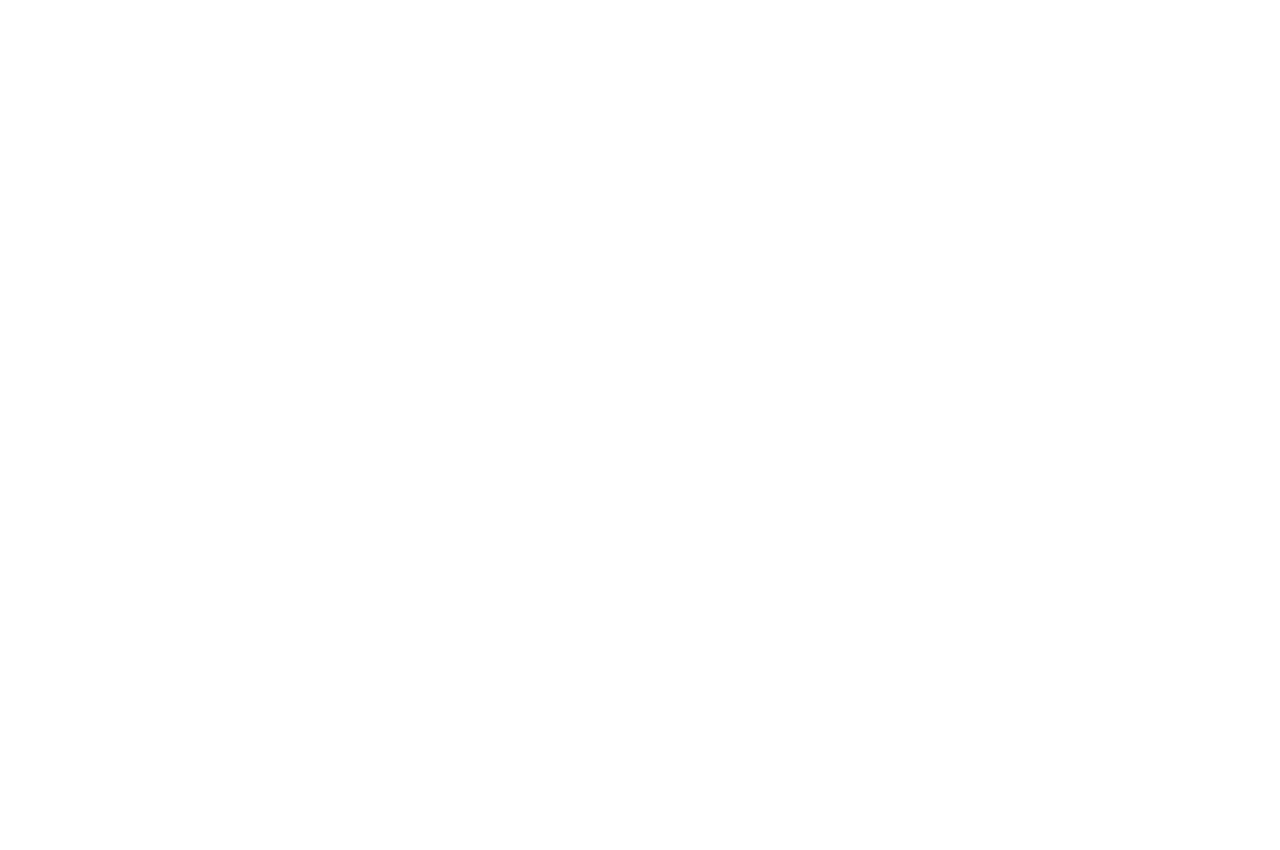
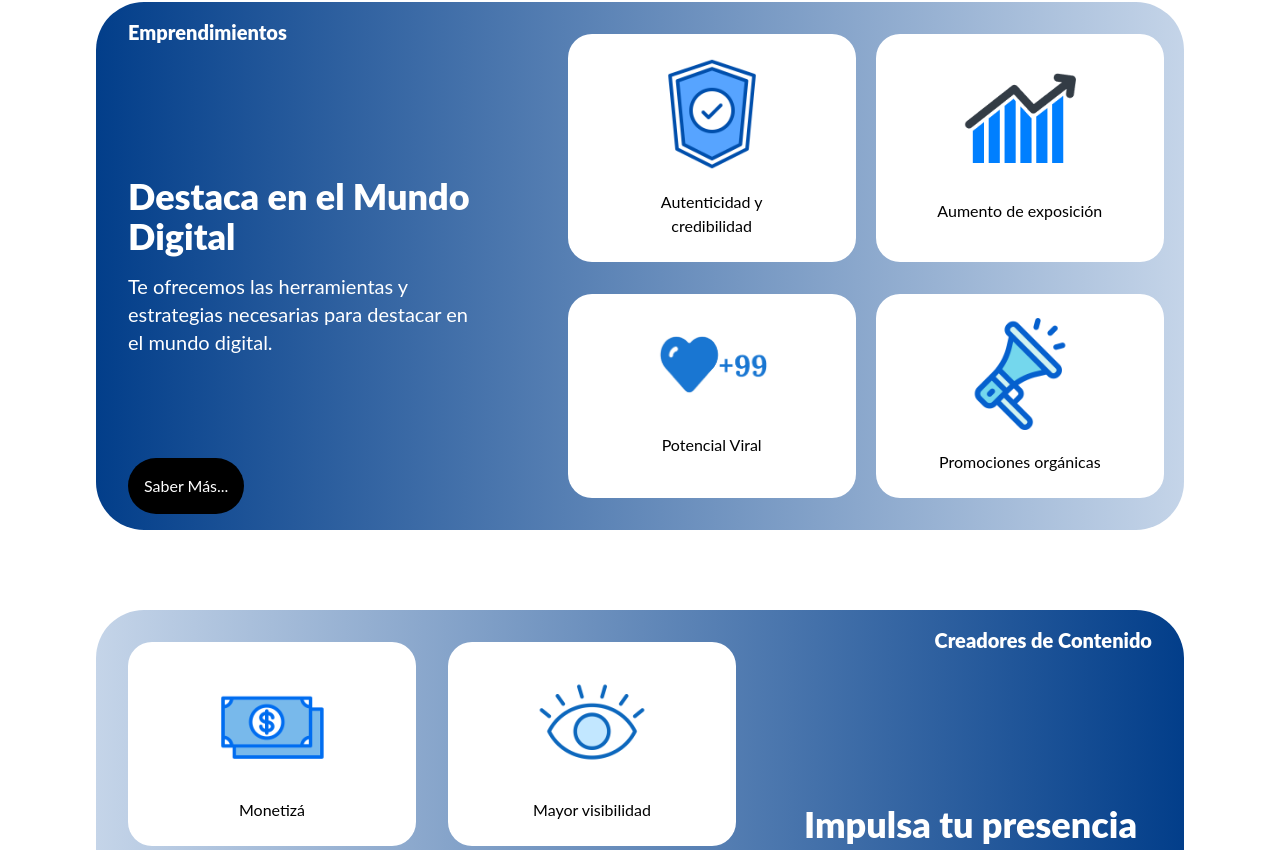
Before and after one commit to Santiago-Hanine/middleman-branding, a Next.js app: page / in a window 1280 px wide. Shown: the part 750-1600 px from the top of the page. Before the commit the page ends 800 px from the top, so only its background shows below. Built offline with nearby package versions, Linux system fonts and the light colour scheme.

Commit message:
Add Box and Card components

```diff
--- /dev/null
+++ b/src/app/Components/Box/index.tsx
@@ -0,0 +1,46 @@
+import React from 'react'
+import Card from '../Card'
+import Link from 'next/link'
+
+interface BoxProps {
+    eyebrow: string,
+    title: string,
+    description: string,
+    link: string,
+    children?: React.ReactNode,
+    rowReverse?: boolean,
+}
+
+const Box = ({eyebrow, title, description, link, children, rowReverse}:BoxProps) => {
+  return (
+    <div className={`${rowReverse ? 'lg:flex-row-reverse from-[rgba(45,102,174,0.28)] to-blue' : 'lg:flex-row from-blue to-[rgba(45,102,174,0.28)]'} text-white flex flex-col justify-between lg:items-center my-20 relative mx-4 md:mx-12 lg:mx-24 rounded-[3rem] p-8 bg-gradient-to-r  gap-y-8`}>
+            <h4 className={`absolute ${rowReverse ? 'top-4 right-8' : 'top-4 left-8'} text-xl font-black `}>
+                {eyebrow}
+            </h4>
+        <div>
+
+            <div className='w-full'>
+                <h2 data-aos="fade-up" data-aos-duration="400" className='font-black text-4xl mb-4'>
+                    {title}
+                </h2>
+
+                <p data-aos="fade-up" data-aos-duration="500" className='text-xl font-regular max-w-[30ch]'>
+                    {description}
+                </p>
+            </div>
+        </div>
+
+        <div className='grid grid-cols-2 gap-4 lg:gap-8'>
+            {children}
+        </div>
+
+        <Link className={`absolute ${rowReverse ? 'bottom-4 right-8' : 'bottom-4 left-8'}`} href={link}>
+            <button className='hover:border hover:border-black hover:bg-white hover:text-black transform duration-300 ease-in-out p-4 rounded-full bg-black text-white border-black hover:scale-110 animate-appear'>
+                Saber Más...
+            </button>
+        </Link>
+    </div>
+  )
+}
+
+export default Box
--- /dev/null
+++ b/src/app/Components/Card/index.tsx
@@ -0,0 +1,20 @@
+import Image from "next/image"
+
+interface CardProps {
+    img: string,
+    title: string,
+    aosDuration: number,
+}
+
+const Card = ({img, title, aosDuration}: CardProps) => {
+  return (
+    <div data-aos="fade-up" data-aos-duration={aosDuration} className='bg-white relative w-72 flex flex-col items-center justify-evenly gap-5 rounded-3xl p-6'>
+        <div className="w-28 flex justify-center items-center">
+            <img src={img} alt={title} />
+        </div>
+        <h3 className="text-black text-center  max-w-[19ch]">{title}</h3>
+    </div>
+  )
+}
+
+export default Card
--- a/src/app/page.tsx
+++ b/src/app/page.tsx
@@ -1,10 +1,25 @@
+import Box from "./Components/Box";
+import Card from "./Components/Card";
 import Hero from "./Components/Hero";
 
 export default function Home() {
 
   return (
-    <main>
+    <main className=" max-w-[1500px] mx-auto">
         <Hero />
+        <Box eyebrow="Emprendimientos" title="Destaca en el Mundo Digital" description="Te ofrecemos las herramientas y estrategias necesarias para destacar en el mundo digital." link="/emprendimientos">
+            <Card aosDuration={400} img='/safety.png' title='Autenticidad y credibilidad'/>
+            <Card aosDuration={600} img='/chart.png' title='Aumento de exposición'/>
+            <Card aosDuration={800} img='/heart.png' title='Potencial Viral'/>
+            <Card aosDuration={1000} img='/megaphone.png' title='Promociones orgánicas'/>
+        </Box>
+
+        <Box rowReverse={true} eyebrow="Creadores de Contenido" title="Impulsa tu presencia" description="Te ofrecemos la oportunidad de monetizar tus visualizaciones y aumentar tu visibilidad ante las marcas." link="/creadores-de-contenido">
+            <Card aosDuration={400} img='/money.png' title='Monetizá'/>
+            <Card aosDuration={600} img='/eye.png' title='Mayor visibilidad'/>
+            <Card aosDuration={800} img='/clock.png' title='Libérate de la búsqueda de marcas'/>
+            <Card aosDuration={1000} img='/checklist.png' title='Tareas simples, resultados significativos'/>
+        </Box>
     </main>
   );
 }
```
